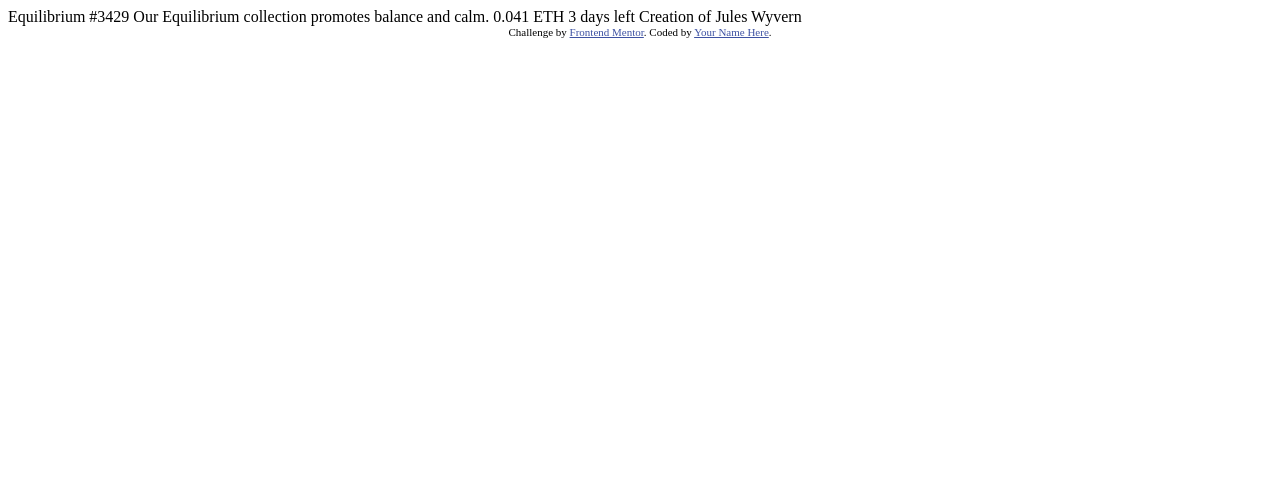
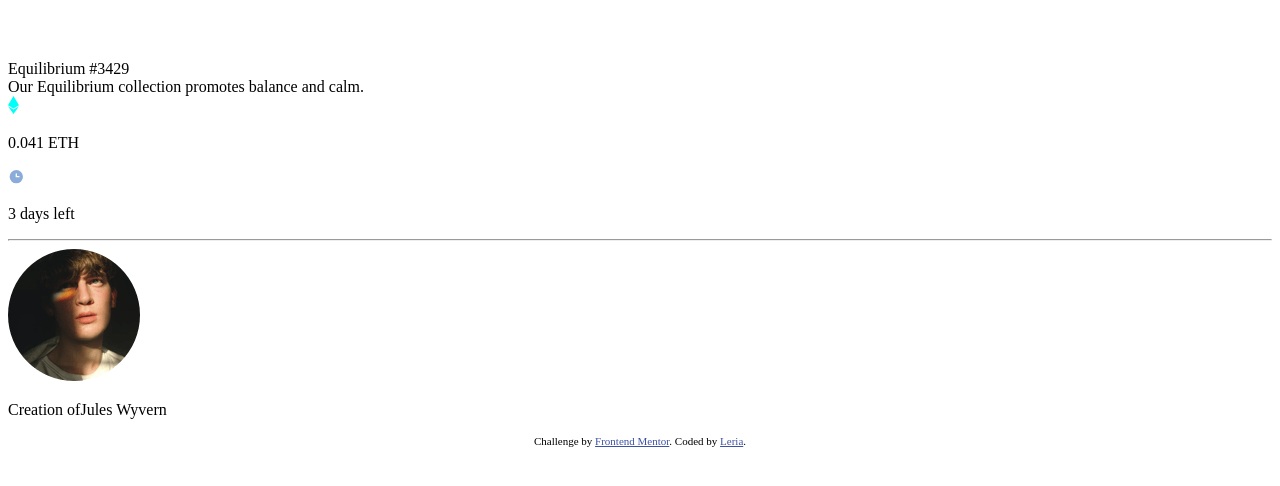
Before and after one commit to xLeria/fm-nft-card, a plain HTML site: page index.html in a window 1280 px wide. Drawn offline with Linux system fonts and the light colour scheme.

Commit message:
Created card in HTML

```diff
--- /dev/null
+++ b/css/main.css
@@ -0,0 +1 @@
+/*# sourceMappingURL=main.css.map */
--- a/index.html
+++ b/index.html
@@ -8,6 +8,8 @@
 
   <title>Frontend Mentor | NFT preview card component</title>
 
+  <link rel="stylesheet" href="./css/main.css">
+
   <style>
     .attribution { font-size: 11px; text-align: center; }
     .attribution a { color: hsl(228, 45%, 44%); }
@@ -15,18 +17,29 @@
 </head>
 <body>
 
-  Equilibrium #3429
+  <div class="card">
+    <div class="card__img">
+      <img src="./images/icon-view.svg" alt="">
+    </div>
+    <div class="card__text-box">
+      <div class="card__title">Equilibrium #3429</div>
+      <div class="card__desc">Our Equilibrium collection promotes balance and calm.</div>
+      <div class="card__price-box">
+        <div class="card__price"><img src="./images/icon-ethereum.svg" alt=""><p>0.041 ETH</p></div>
+        <div class="card__time"><img src="./images/icon-clock.svg" alt=""><p>3 days left</p></div>
+      </div>
+      <hr>
+      <div class="card__author">
+        <img src="./images/image-avatar.png" alt="Jules Wyvern avatar picture">
+        <p>Creation of<span>Jules Wyvern</span></p>
+      </div>
+    </div>
+  </div>
 
-  Our Equilibrium collection promotes balance and calm.
-
-  0.041 ETH
-  3 days left
-
-  Creation of Jules Wyvern
 
   <div class="attribution">
     Challenge by <a href="https://www.frontendmentor.io?ref=challenge" target="_blank">Frontend Mentor</a>.
-    Coded by <a href="#">Your Name Here</a>.
+    Coded by <a href="https://github.com/xLeria" target="_blank">Leria</a>.
   </div>
 </body>
 </html>
```
Also changed, not shown: 1 other file.
